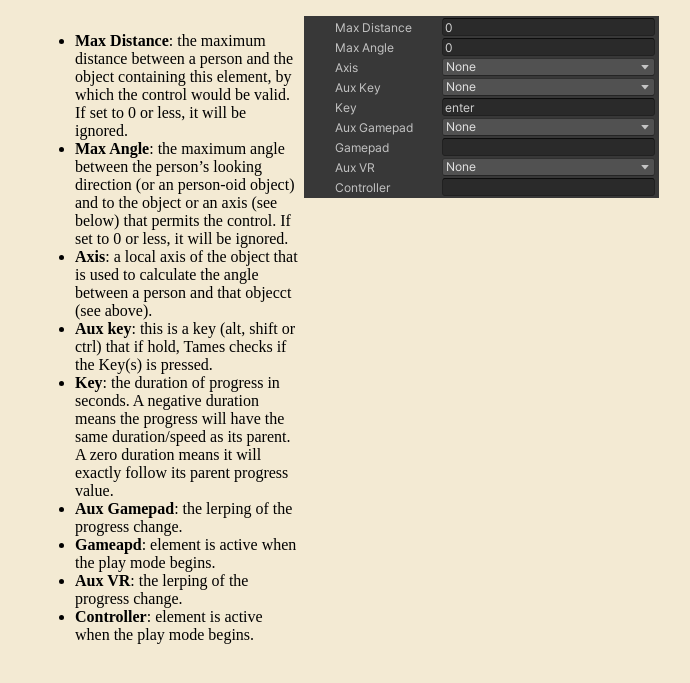
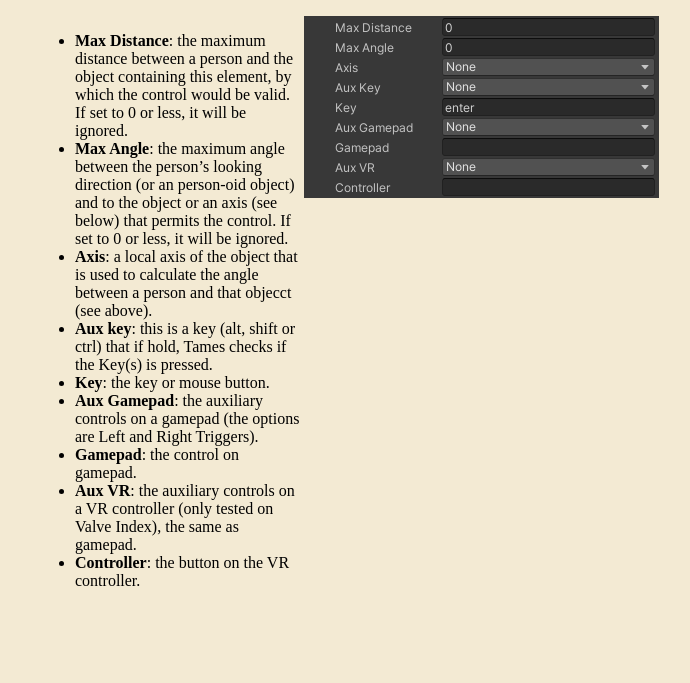
Before and after one commit to Follyverse/TamesManual, a plain HTML site: page Markers/minput.html in a window 1280 px wide. Shown: the part 101-784 px from the top of the page, without its empty margins (158-848 px from the left). Drawn offline with Linux system fonts and the light colour scheme.

Commit message:
changed unrelated text

```diff
--- a/Markers/minput.html
+++ b/Markers/minput.html
@@ -27,11 +27,11 @@
                     <li><b>Max Angle</b>: the maximum angle between the person’s looking direction (or an person-oid object) and to the object or an axis (see below) that permits the control. If set to 0 or less, it will be ignored.</li>
                     <li><b>Axis</b>: a local axis of the object that is used to calculate the angle between a person and that objecct (see above). </li>
                     <li><b>Aux key</b>: this is a key (alt, shift or ctrl) that if hold, Tames checks if the Key(s) is pressed. </li>
-                    <li><b>Key</b>: the duration of progress in seconds. A negative duration means the progress will have the same duration/speed as its parent. A zero duration means it will exactly follow its parent progress value.</li>
-                    <li><b>Aux Gamepad</b>: the lerping of the progress change. </li>
-                    <li><b>Gameapd</b>: element is active when the play mode begins. </li>
-                    <li><b>Aux VR</b>: the lerping of the progress change. </li>
-                    <li><b>Controller</b>: element is active when the play mode begins. </li>
+                    <li><b>Key</b>: the key or mouse button.</li>
+                    <li><b>Aux Gamepad</b>: the auxiliary controls on a gamepad (the options are Left and Right Triggers). </li>
+                    <li><b>Gamepad</b>: the control on gamepad. </li>
+                    <li><b>Aux VR</b>: the auxiliary controls on a VR controller (only tested on Valve Index), the same as gamepad. </li>
+                    <li><b>Controller</b>: the button on the VR controller. </li>
                 </ul>
             </td>
             <td class="auto-style2"><img alt="Input setting" src="../Images/minput.png" /> </td>
```
